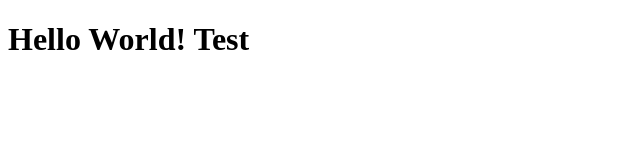
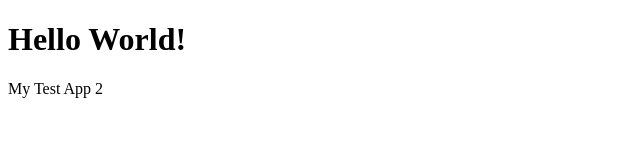
Before and after one commit to bdtripp-organization/my-test-app2, a plain HTML site: page index.html in a window 1280 px wide. Shown: the whole page, without its empty margins (0-640 px from the left). Drawn offline with Linux system fonts and the light colour scheme.

```diff
--- a/index.html
+++ b/index.html
@@ -6,6 +6,7 @@
         <title>My Test App 2</title>
     </head>
     <body>
-        <h1>Hello World! Test</h1>
+        <h1>Hello World!</h1>
+        <p>My Test App 2</p>
     </body>
 </html>
```
Also changed, not shown: 3 other files.
